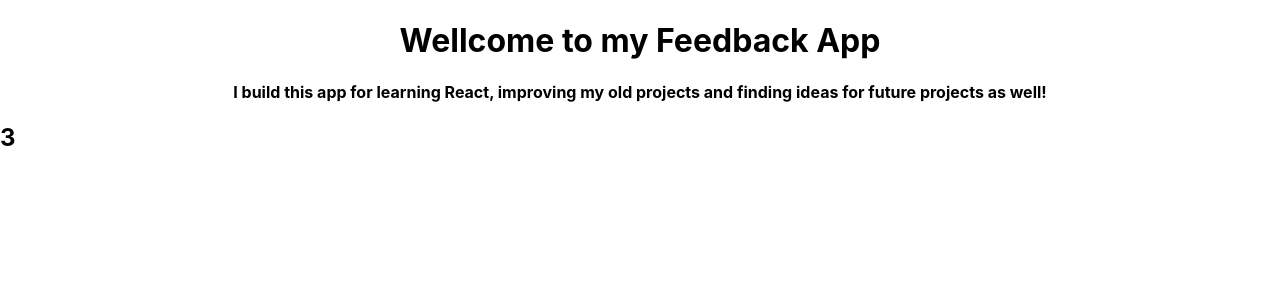
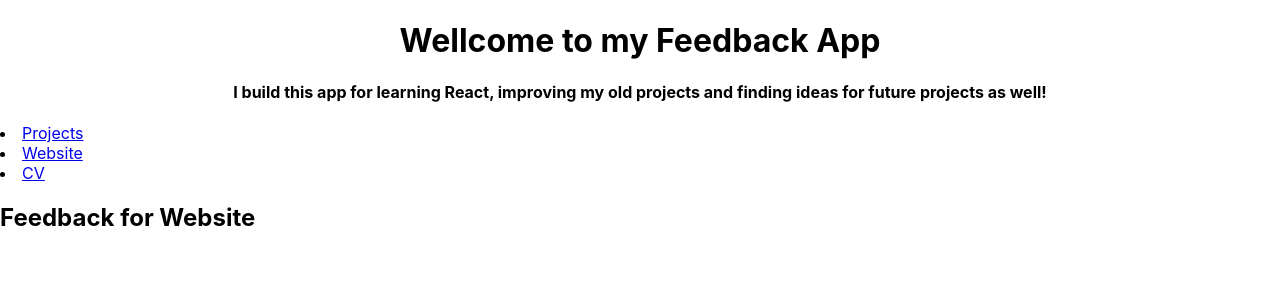
Before and after one commit to lucicdanilo/MyFeedbackApp, a React (Create React App) app: page /website in a window 1280 px wide. Shown: the top 300 px of the page. Built offline with nearby package versions, Linux system fonts and the light colour scheme; the HTML template or start-up script is replaced by a standard one.

Commit message:
created category buttons

```diff
--- a/package.json
+++ b/package.json
@@ -8,6 +8,7 @@
     "@testing-library/user-event": "^7.1.2",
     "react": "^16.12.0",
     "react-dom": "^16.12.0",
+    "react-router-dom": "^5.1.2",
     "react-scripts": "3.3.0"
   },
   "scripts": {
--- a/src/App.js
+++ b/src/App.js
@@ -1,18 +1,38 @@
 import React from "react";
 import "./App.css";
+import { BrowserRouter as Router, Switch, Route, Link } from "react-router-dom";
+import Projects from "./Projects";
+import Website from "./Website";
+import CV from "./CV";
 
 var categories = ["Projects", "Website", "CV"];
 
 function App() {
   return (
+    <Router>
       <div>
         <h1 class="title">Wellcome to my Feedback App</h1>
         <h4 class="subtitle">
           I build this app for learning React, improving my old projects and
           finding ideas for future projects as well!
         </h4>
-      <h2>{categories.length}</h2>
+        <li>
+          <Link to={"/projects"}>Projects</Link>
+        </li>
+        <li>
+          <Link to={"/website"}>Website</Link>
+        </li>
+        <li>
+          <Link to={"/cv"}>CV</Link>
+        </li>
+
+        <Switch>
+          <Route path="/projects" component={Projects} />
+          <Route path="/website" component={Website} />
+          <Route path="/cv" component={CV} />
+        </Switch>
       </div>
+    </Router>
   );
 }
 
--- /dev/null
+++ b/src/CV.js
@@ -0,0 +1,13 @@
+import React, { Component } from "react";
+
+class CV extends Component {
+  render() {
+    return (
+      <div>
+        <h2>Feedback for CV</h2>
+      </div>
+    );
+  }
+}
+
+export default CV;
--- /dev/null
+++ b/src/Projects.js
@@ -0,0 +1,13 @@
+import React, { Component } from "react";
+
+class Projects extends Component {
+  render() {
+    return (
+      <div>
+        <h2>Feedback for Projects</h2>
+      </div>
+    );
+  }
+}
+
+export default Projects;
--- /dev/null
+++ b/src/Website.js
@@ -0,0 +1,13 @@
+import React, { Component } from "react";
+
+class Website extends Component {
+  render() {
+    return (
+      <div>
+        <h2>Feedback for Website</h2>
+      </div>
+    );
+  }
+}
+
+export default Website;
```
Also changed, not shown: 1 other file (tests, documents, lock files or other folders). Lines whose indentation alone changed are shown as unchanged.
